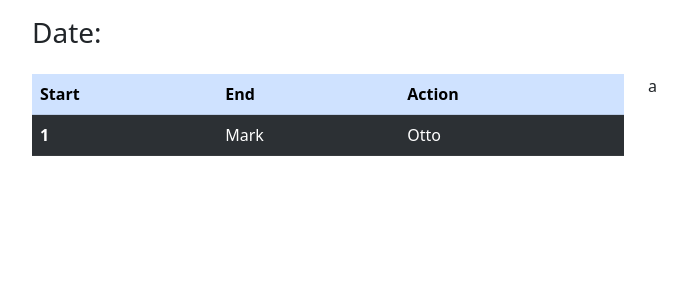
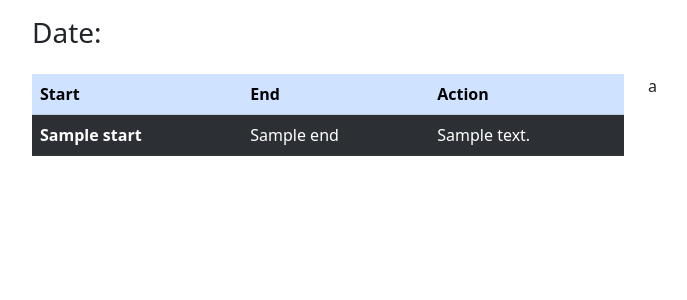
Before and after one commit to dxmv/TimeTracker, a Flask app: template templates/today.html in a window 1280 px wide. Shown: the part 56-356 px from the top of the page, without its empty margins (4-691 px from the left). Run offline with Flask 3, Linux system fonts and the light colour scheme; the template is opened without the code that fills it: most values are stand-ins (such as "Sample title", 1, 10 or a date in 2020); some libraries are stand-ins or nearby versions.

Commit message:
Table for today

```diff
--- a/app.py
+++ b/app.py
@@ -1,8 +1,11 @@
 # Flask app for showing the database contents.
+import datetime
+
 import psycopg2
 from flask import Flask, render_template
 import os
 from dotenv import load_dotenv
+from action import Action
 
 load_dotenv()
 app = Flask(__name__)
@@ -27,6 +30,12 @@ def home():
 
 @app.route("/today")
 def today():
+    day = {}
+    for hour in range(24):
+        start_one, start_two = [f"{convert_hours_string(hour)}:00", f"{convert_hours_string(hour)}:30"]
+        end_one, end_two = [f"{convert_hours_string(hour)}:30", f"{convert_hours_string(hour+1)}:00"]
+        day[f"{start_one}-{end_one}"] = Action(start_one, end_one,datetime.date)
+        day[f"{start_two}-{end_two}"] = Action(start_two, end_two,datetime.date)
     cur = conn.cursor()
 
     # Execute a select query
@@ -38,13 +47,18 @@ def today():
     # Process the rows
     for row in rows:
         [text,start,end,date]=[row[1],row[2].strftime(TIME_FORMAT),row[3].strftime(TIME_FORMAT),row[4]]
-        print(text,start,end,date)
+        key=f"{start}-{end}"
+        day[key]=Action(start,end,text,date)
 
     # Close the cursor and connection
     cur.close()
     conn.close()
-    return render_template("today.html")
+    return render_template("today.html",day=day)
 
+def convert_hours_string(hour):
+    if hour<10:
+        return f"0{hour}"
+    return f"{hour}"
 
 # running application
 if __name__ == '__main__':
--- a/templates/today.html
+++ b/templates/today.html
@@ -15,11 +15,13 @@
         </tr>
       </thead>
       <tbody>
-        <tr>
-          <th scope="row">1</th>
-          <td>Mark</td>
-          <td>Otto</td>
-        </tr>
+        {% for key, value in day.items() %}
+          <tr>
+            <th scope="row">{{value.start}}</th>
+            <td>{{value.end}}</td>
+            <td>{{value.text}}</td>
+          </tr>
+        {% endfor %}
       </tbody>
     </table>
   </div>
```
Also changed, not shown: action.py (+7 -2 lines).
